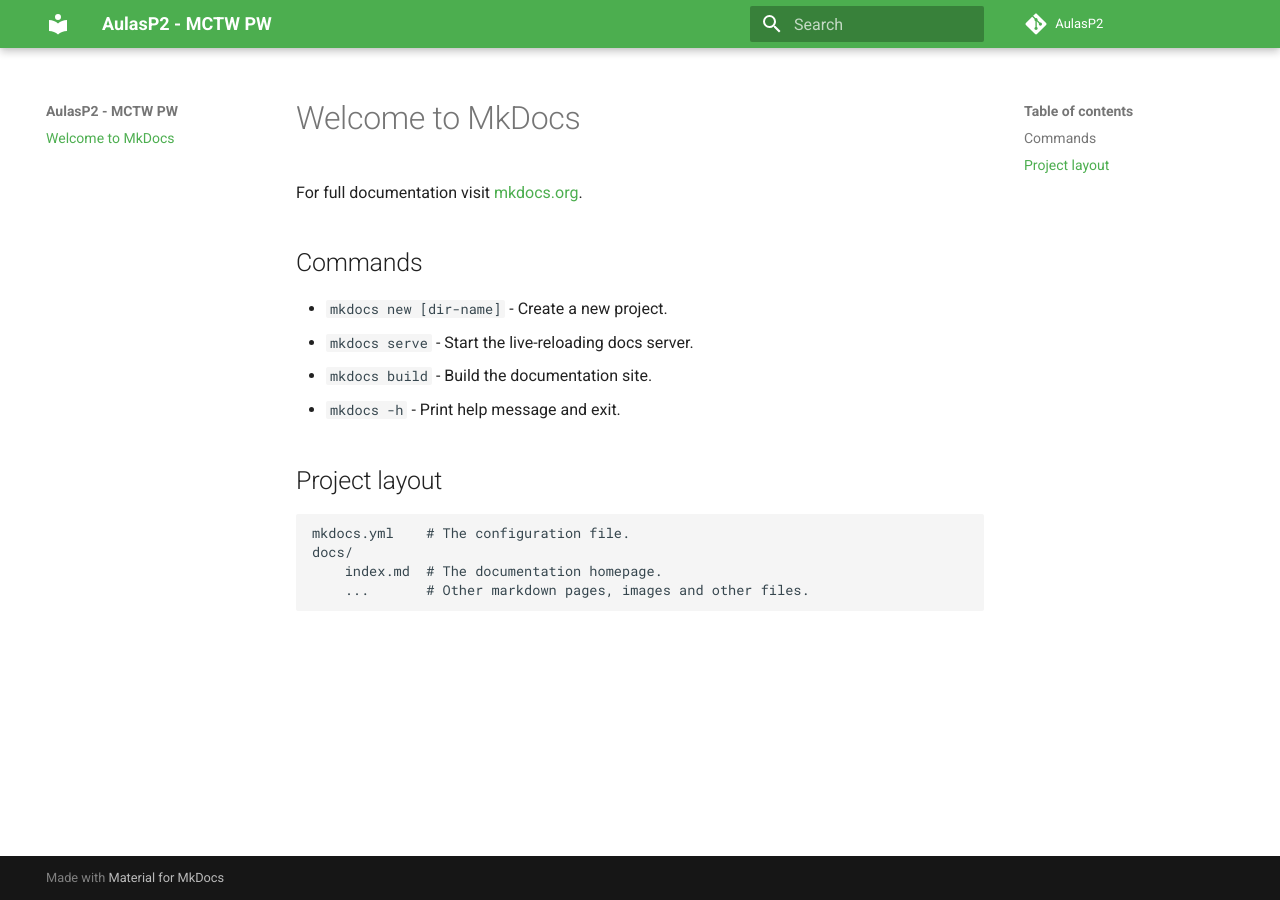
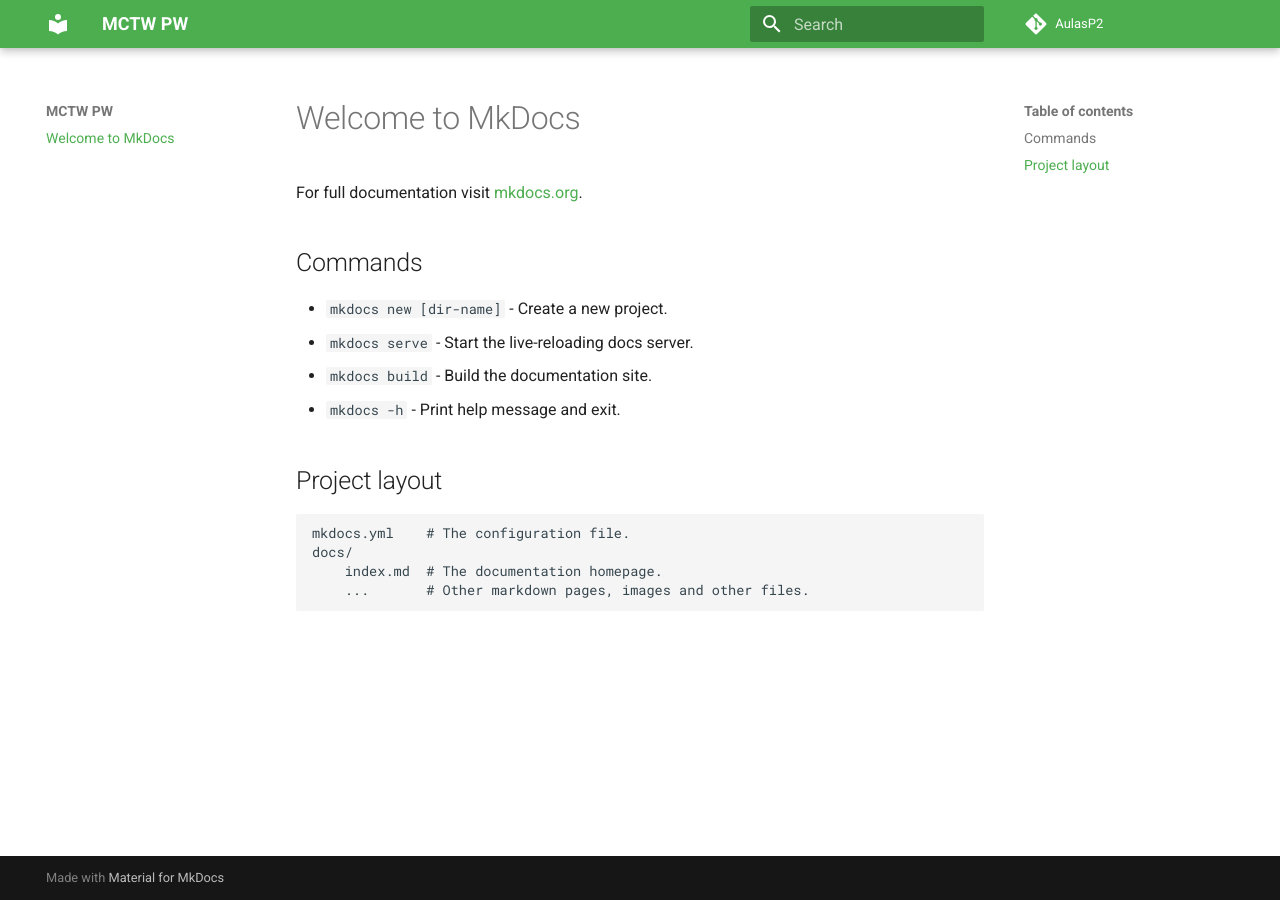
Before and after one commit to PW-2024/AulasP2, an MkDocs documentation site: the page built from docs/index.md, in a window 1280 px wide. Built offline with MkDocs 1.6.1 and Material for MkDocs 9.7.7, drawn with Linux system fonts in a browser that asks for light colours; comment, search, counter and statistics services are not loaded.

Commit message:
docs: updated page title

```diff
--- a/mkdocs.yml
+++ b/mkdocs.yml
@@ -1,4 +1,4 @@
-site_name: AulasP2 - MCTW PW
+site_name: MCTW PW
 repo_url: https://github.com/PW-2024/AulasP2
 repo_name: AulasP2
 docs_dir: docs
```
